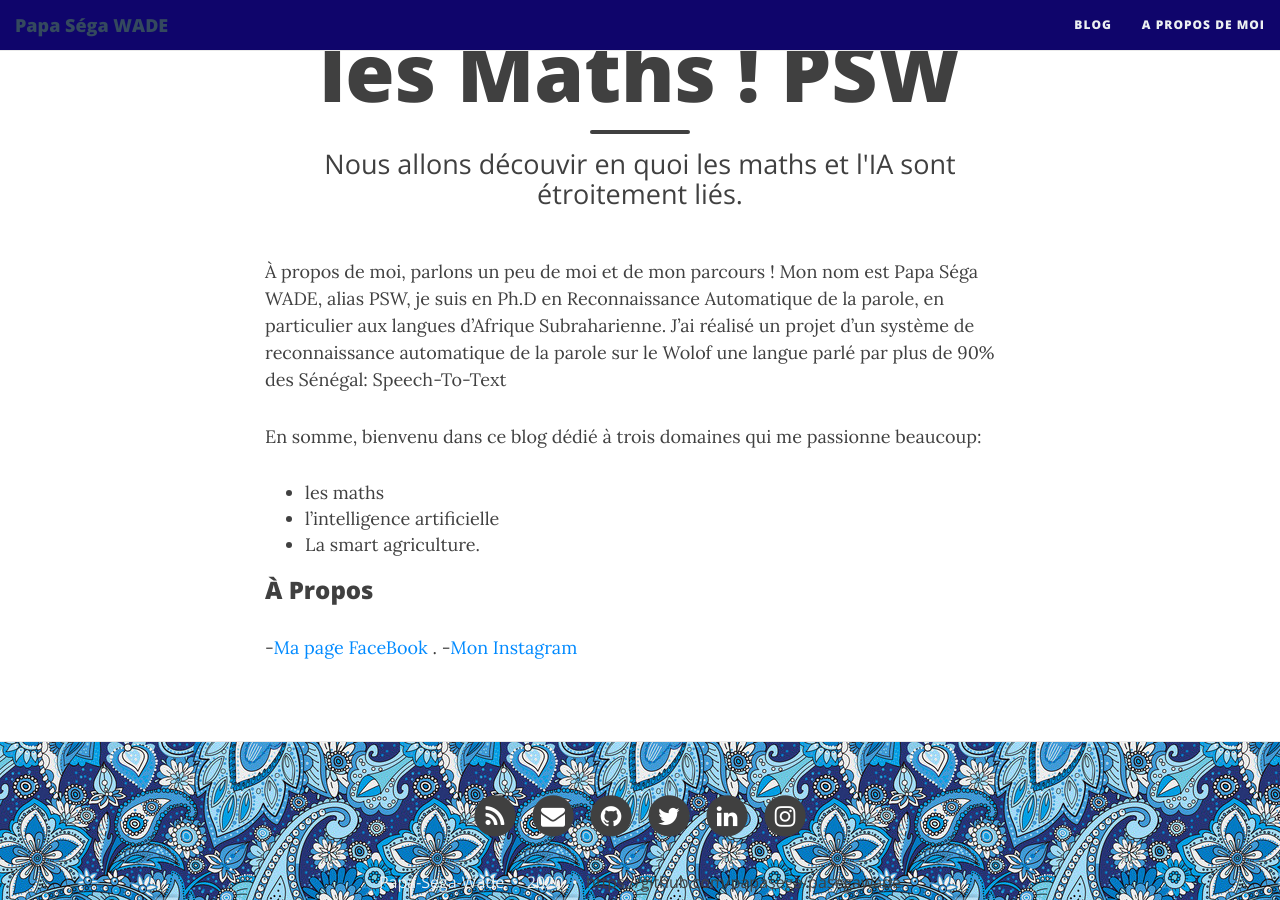
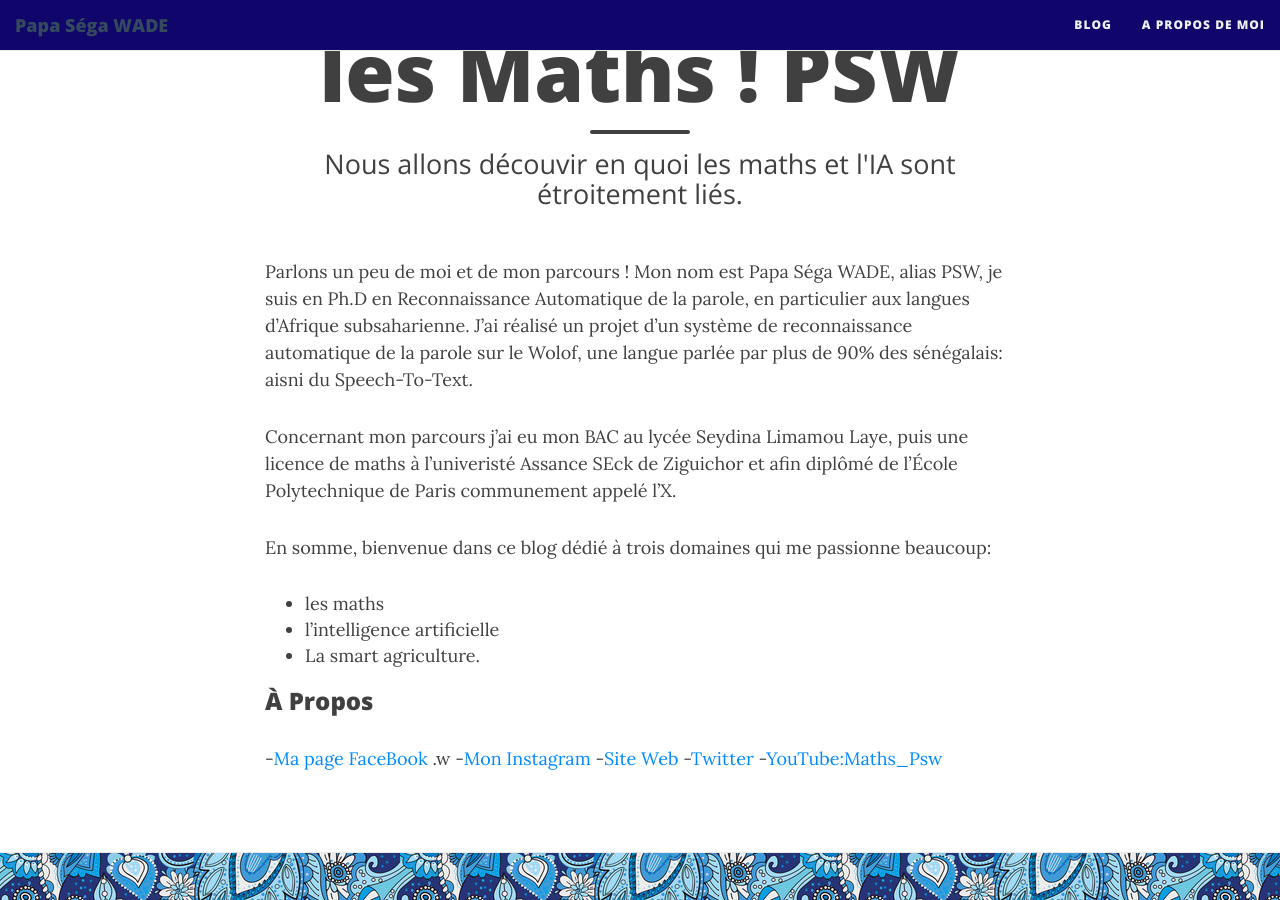
Before and after one commit to papasega/papasega.github.io, a Jekyll site: the page built from aboutme.md, in a window 1280 px wide and 900 px high, scrolled down 367 px. Built offline with Jekyll 4.4.1, drawn with Linux system fonts in a browser that asks for light colours; nearby versions of some CDN libraries.

Commit message:
Update aboutme.md

```diff
--- a/aboutme.md
+++ b/aboutme.md
@@ -5,12 +5,13 @@ title: Hello welcome sur mon blog perso pour l'IA et les Maths ! PSW
 subtitle: Nous allons découvir en quoi les maths et l'IA sont étroitement liés.
 googlefonts: ["Montserrat"]
 ---
-À propos de moi, parlons un peu de moi et de mon parcours !
-Mon nom est Papa Séga WADE, alias PSW, je suis en Ph.D en Reconnaissance Automatique de la parole, en particulier aux langues d'Afrique Subraharienne.
-J'ai réalisé un projet d'un système de reconnaissance automatique de la parole sur le Wolof une langue parlé par plus de 90% des Sénégal: Speech-To-Text
+Parlons un peu de moi et de mon parcours !
+Mon nom est Papa Séga WADE, alias PSW, je suis en Ph.D en Reconnaissance Automatique de la parole, en particulier aux langues d'Afrique subsaharienne.
+J'ai réalisé un projet d'un système de reconnaissance automatique de la parole sur le Wolof, une langue parlée par plus de 90% des sénégalais: aisni du Speech-To-Text.
 
+Concernant mon parcours j'ai eu mon BAC au lycée Seydina Limamou Laye, puis une licence de maths à l'univeristé Assance SEck de Ziguichor et afin diplômé de l'École Polytechnique de Paris communement appelé l'X.
 
- En somme, bienvenu dans ce blog dédié à trois domaines qui me passionne beaucoup:
+ En somme, bienvenue dans ce blog dédié à trois domaines qui me passionne beaucoup:
 - les maths
 - l'intelligence artificielle
 - La smart agriculture.
@@ -18,5 +19,8 @@ J'ai réalisé un projet d'un système de reconnaissance automatique de la parol
 
 ### À Propos
 
- -[Ma page FaceBook ](https://fb.me/MathsFacilesWadePs).
+ -[Ma page FaceBook ](https://fb.me/MathsFacilesWadePs).w
  -[Mon Instagram](https://instagram.com/maths_psw/)
+ -[Site Web](triangletude.jimdo.com)
+ -[Twitter](https://twitter.com/papasegaw)
+ -[YouTube:Maths_Psw](https://www.youtube.com/channel/UCHsqYloOtfIrah4vH08H3Sw)
```
